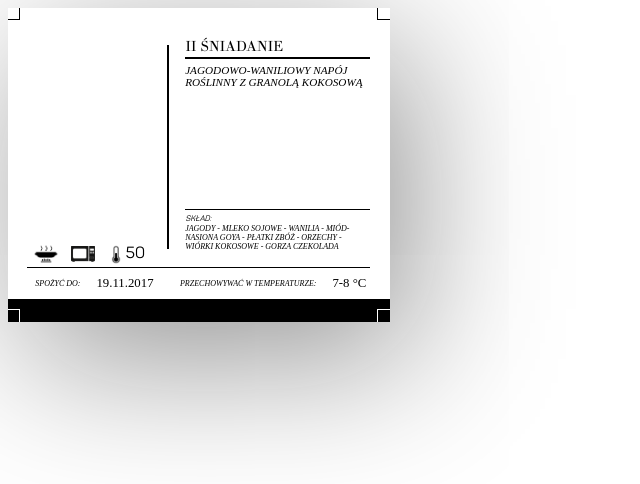
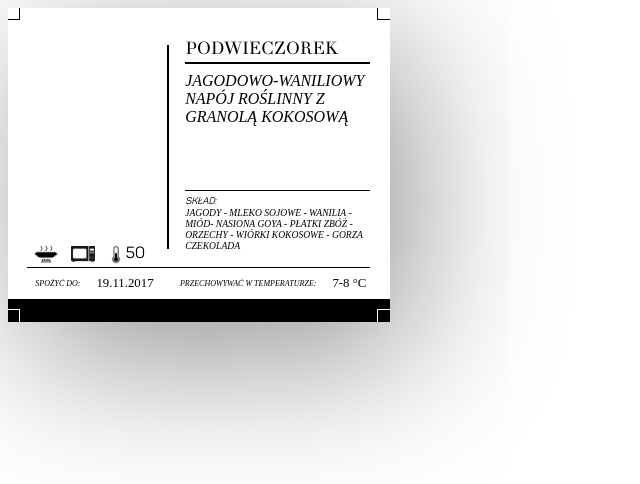
Before and after one commit to chmurson/p4labels, a website: page pudelko.html in a window 1280 px wide. Shown: the whole page, without its empty margins (0-640 px from the left). Drawn offline with Linux system fonts and the light colour scheme; a web font is replaced by a local one.

Commit message:
pudelko finished

```diff
--- a/pudelko.html
+++ b/pudelko.html
@@ -25,7 +25,7 @@
             <div class="vertical-line"></div>
             <div class="content-part-right">
                 <div>
-                    <div class="course-type">II śniadanie</div>
+                    <div class="course-type">Podwieczorek</div>
                     <div class="horizontal-line"></div>
                     <div class="course-name">Jagodowo-waniliowy napój roślinny z granolą kokosową</div>
                 </div>
--- a/pudelko.style.css
+++ b/pudelko.style.css
@@ -88,3 +88,14 @@
     text-transform: uppercase;
     margin-right: 2em;
 }
+
+.course-type{
+    font-size: 1.1em;
+}
+
+.course-name{
+    font-size: 1em;
+}
+.ingredients-title, .ingredients{
+    font-size: 0.6em;
+}
```
